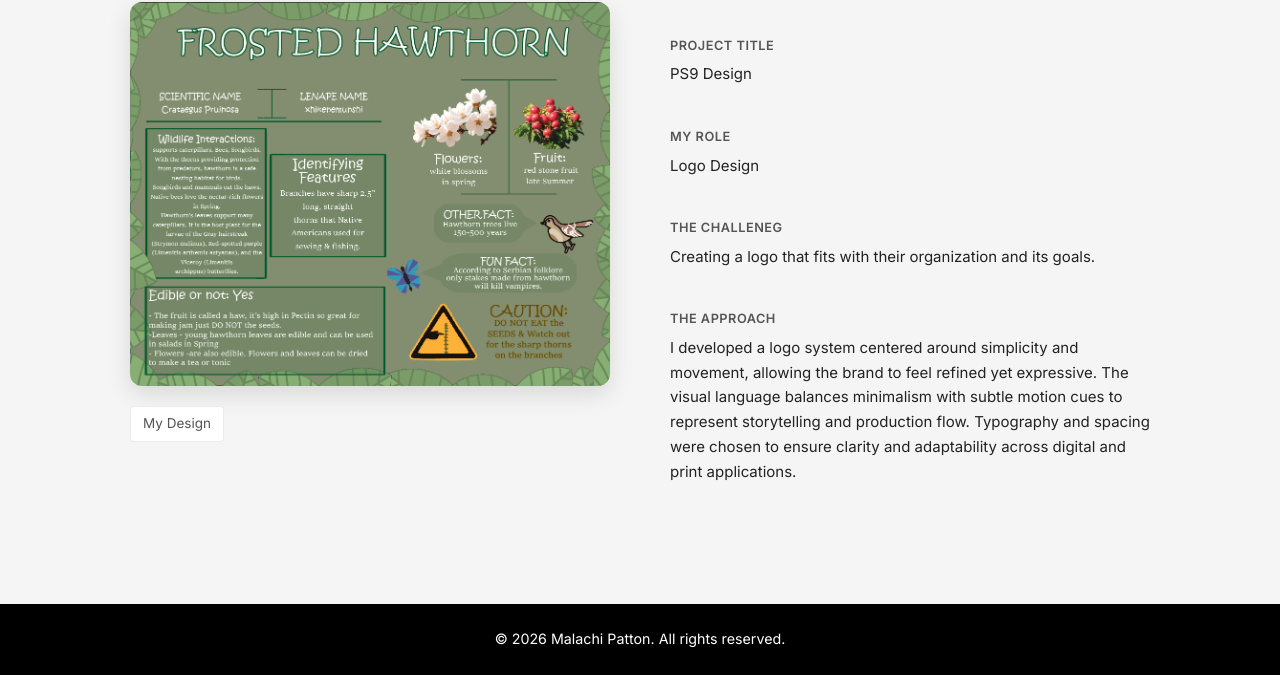
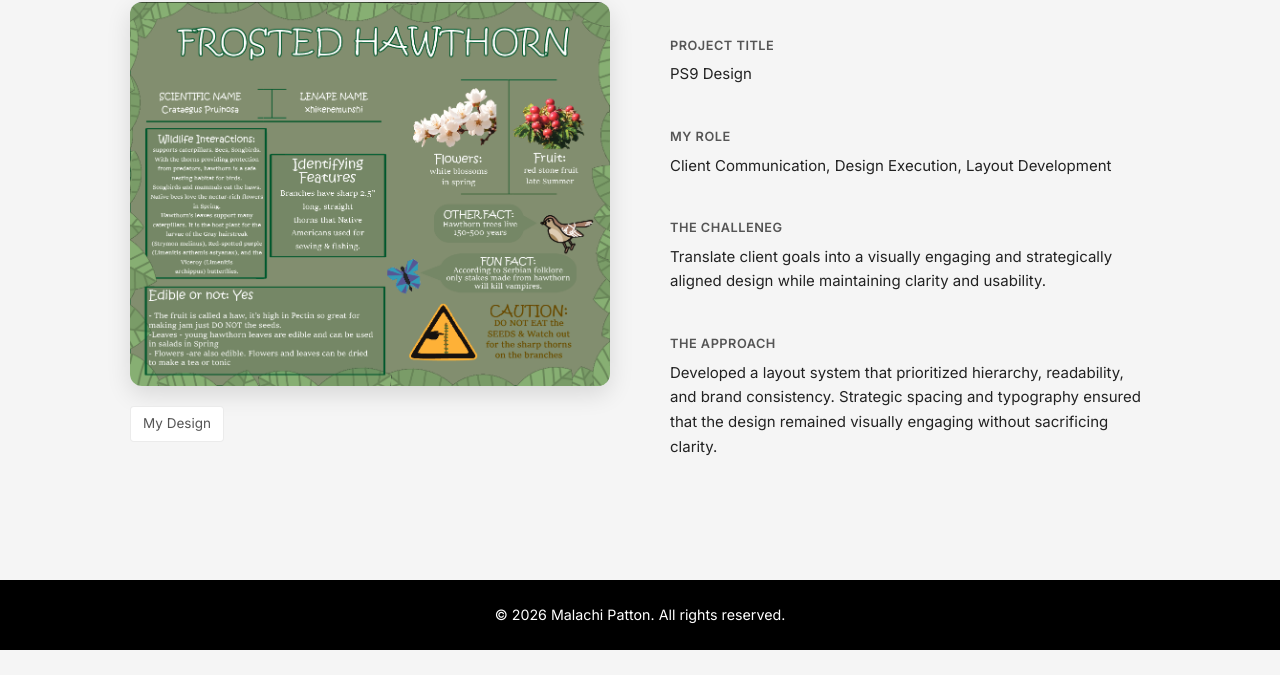
Before and after one commit to KAILER1/malachipatton, a website: page projects/design/ps9.html in a window 1280 px wide. Shown: the part 162-837 px from the top of the page. After the commit the page ends 812 px from the top, so only its background shows below. Drawn offline with nearby package versions, Linux system fonts and the light colour scheme.

Commit message:
Update ps9.html

```diff
--- a/projects/design/ps9.html
+++ b/projects/design/ps9.html
@@ -31,15 +31,15 @@
       </div>
       <div class="detail-block">
         <div class="detail-label">My Role</div>
-        <div class="detail-content"><p>Logo Design</p></div>
+        <div class="detail-content"><p>Client Communication, Design Execution, Layout Development</p></div>
       </div>
       <div class="detail-block">
         <div class="detail-label">The Challeneg</div>
-        <div class="detail-content"><p>Creating a logo that fits with their organization and its goals.</p></div>
+        <div class="detail-content"><p>Translate client goals into a visually engaging and strategically aligned design while maintaining clarity and usability.</p></div>
       </div>
       <div class="detail-block">
         <div class="detail-label">The Approach</div>
-        <div class="detail-content"><p>I developed a logo system centered around simplicity and movement, allowing the brand to feel refined yet expressive. The visual language balances minimalism with subtle motion cues to represent storytelling and production flow. Typography and spacing were chosen to ensure clarity and adaptability across digital and print applications.</p></div>
+        <div class="detail-content"><p>Developed a layout system that prioritized hierarchy, readability, and brand consistency. Strategic spacing and typography ensured that the design remained visually engaging without sacrificing clarity.</p></div>
       </div>
 
     </div>
```
